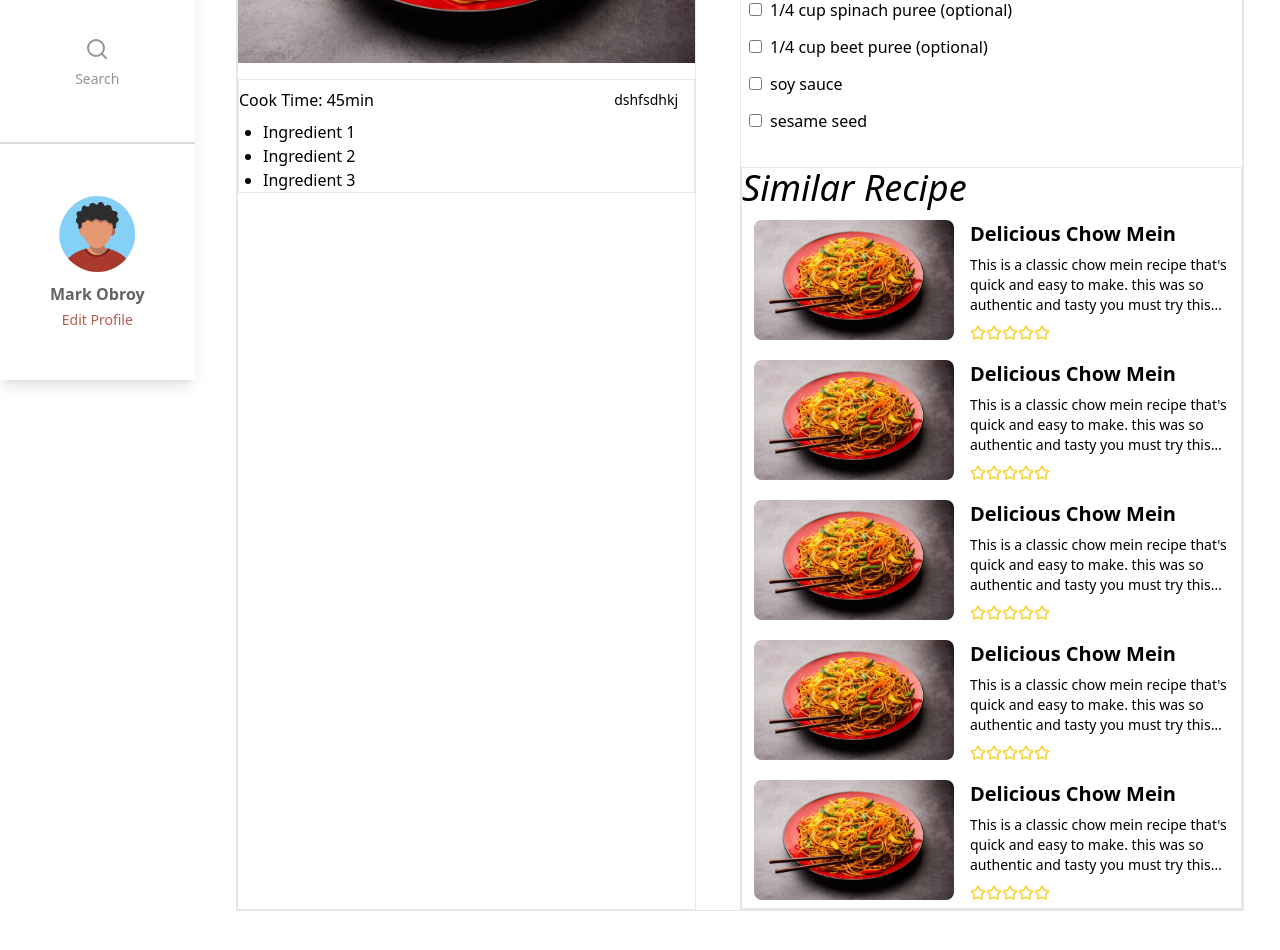
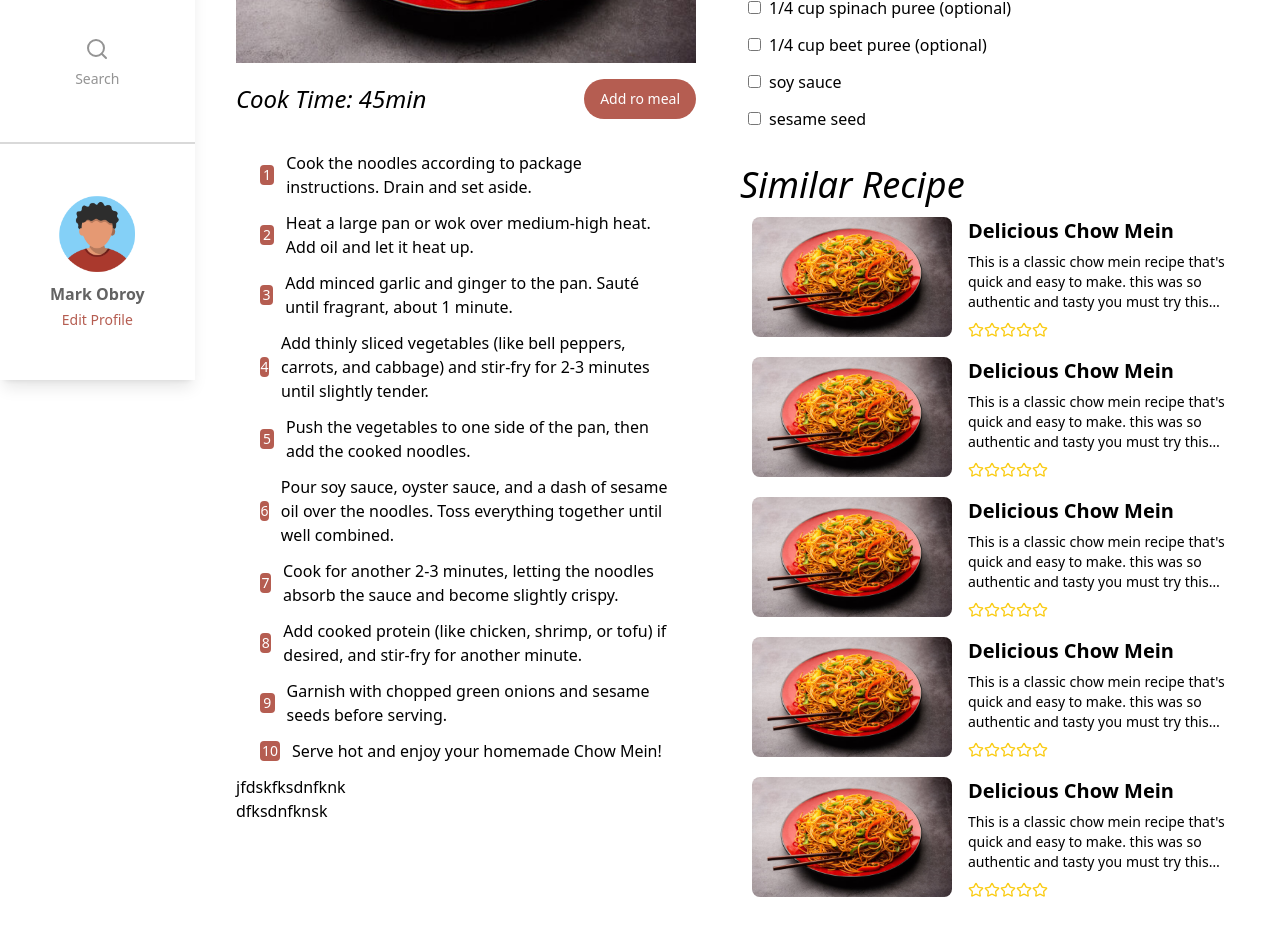
Before and after one commit to itsojaswi/recipe-frontend, a React (Vite) app: page /recipe in a window 1280 px wide. Shown: the part 420-1370 px from the top of the page. Built offline with nearby package versions, Linux system fonts and the light colour scheme.

Commit message:
updated recipe page

```diff
--- a/src/pages/Recipe.jsx
+++ b/src/pages/Recipe.jsx
@@ -16,6 +16,18 @@ const InfoItem = ({ icon: Icon, text, rotate }) => (
 );
 
 const Recipe = () => {
+  const dummyIngredients = [
+    "Cook the noodles according to package instructions. Drain and set aside.",
+    "Heat a large pan or wok over medium-high heat. Add oil and let it heat up.",
+    "Add minced garlic and ginger to the pan. Sauté until fragrant, about 1 minute.",
+    "Add thinly sliced vegetables (like bell peppers, carrots, and cabbage) and stir-fry for 2-3 minutes until slightly tender.",
+    "Push the vegetables to one side of the pan, then add the cooked noodles.",
+    "Pour soy sauce, oyster sauce, and a dash of sesame oil over the noodles. Toss everything together until well combined.",
+    "Cook for another 2-3 minutes, letting the noodles absorb the sauce and become slightly crispy.",
+    "Add cooked protein (like chicken, shrimp, or tofu) if desired, and stir-fry for another minute.",
+    "Garnish with chopped green onions and sesame seeds before serving.",
+    "Serve hot and enjoy your homemade Chow Mein!",
+  ];
   // dummyData.js
   const dummyRecipe = [
     {
@@ -50,6 +62,10 @@ const Recipe = () => {
     },
   ];
 
+  const handelAddToMeal = () => {
+    console.log("Added to meal");
+  };
+
   return (
     <div>
       <div className="w-full">
@@ -78,37 +94,50 @@ const Recipe = () => {
             </div>
           </div>
           <div>
-            <Button className="border p-2 rounded-[5px] mr-2">
+            <Button className=" p-2 rounded-[5px] mr-2 border">
               <FaRegBookmark className="h-[20px] w-[20px] text-[#B55D51]" />
             </Button>
-            <Button className="border p-2 rounded-[5px] ml-2">
+            <Button className=" p-2 rounded-[5px] ml-2 border">
               <Share2 className="h-[20px] w-[20px] text-[#B55D51]" />
             </Button>
           </div>
         </div>
         <hr className="h-[2px] border border-stone-200 mt-[10px]" />
       </div>
-      <div className="mt-6 flex flex-col lg:flex-row border">
-        <div className="w-full  border">
+      <div className="mt-6 flex flex-col lg:flex-row ">
+        <div className="w-full  ">
           <img src="./chowmin.jpg" alt="Chowmin" className="w-full" />
-          <div className="mt-4 border">
-            <div className="flex justify-between items-center">
-              <h1>Cook Time: 45min</h1>
-              <Button>dshfsdhkj</Button>
+          <div className="mt-4 ">
+            <div className="flex justify-between items-center ">
+              <h1 className="italic font-medium text-2xl">Cook Time: 45min</h1>
+              <Button
+                onClick={handelAddToMeal}
+                className="bg-[#B55D51] text-white rounded-full hover:bg-[#B55D51]"
+              >
+                Add ro meal
+              </Button>
             </div>
-            <div>
-              <ul className="list-disc pl-6">
-                <li>Ingredient 1</li>
-                <li>Ingredient 2</li>
-                <li>Ingredient 3</li>
-                {/* Add more ingredients here */}
+            <div className="m-3 mt-8 rounded-[8px]">
+              <ul className="">
+                {dummyIngredients.map((ingredient, index) => {
+                  return (
+                    <div key={index} className="flex items-center gap-3 m-3 ">
+                      <div className="h-[20px] w-[20px] bg-[#B55D51] text-white rounded-[4px] justify-center flex">
+                        <p className="text-sm font-medium">{index + 1}</p>
+                      </div>
+                      <li key={index}>{ingredient}</li>
+                    </div>
+                  );
+                })}
               </ul>
             </div>
+            <div>jfdskfksdnfknk</div>
+            <div>dfksdnfknsk</div>
           </div>
         </div>
-        <div className="w-full lg:w-1/2 ml-0 lg:ml-11 mt-8 lg:mt-0 border">
+        <div className="w-full lg:w-1/2 ml-0 lg:ml-11 mt-8 lg:mt-0 ">
           <Ingredients />
-          <div className="mt-8 text-4xl border">
+          <div className="mt-8 text-4xl ">
             <h1 className="italic font-medium">Similar Recipe</h1>
             <div className="bg-white">
               {dummyRecipe.map((recipe, index) => (
```
